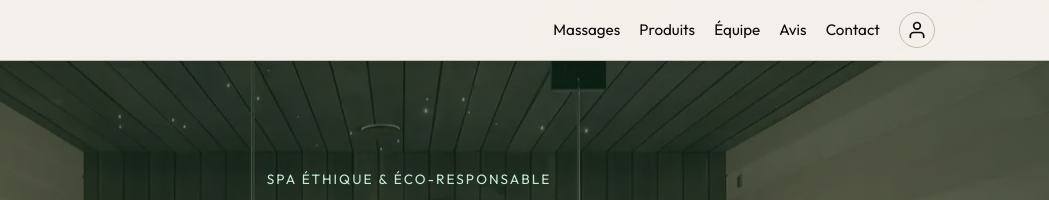
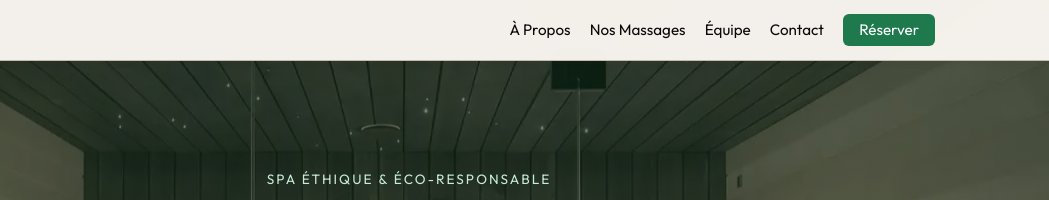
Before and after one commit to Rikoborges/serenispa2, a website: page index.html in a window 1280 px wide. Shown: the top 200 px of the page, 231-1280 px from the left. Drawn offline with nearby package versions, Linux system fonts and the light colour scheme; no server answers.

Commit message:
Update index.html, fix image filename and add Vercel toolbar config
Co-Authored-By: Claude Sonnet 4.6 <noreply@anthropic.com>

```diff
--- a/index.html
+++ b/index.html
@@ -51,20 +51,13 @@
     <span class="burger__line" aria-hidden="true"></span>
   </button>
 
-        <ul class="nav__list" id="nav-menu" role="list">
-          <li><a href="#massages" class="nav__link">Massages</a></li>
-          <li><a href="#produits" class="nav__link">Produits</a></li>
-          <li><a href="#equipe" class="nav__link">Équipe</a></li>
-          <li><a href="#avis" class="nav__link">Avis</a></li>
+  <!-- Menu (ADICIONA id="nav-menu" AQUI) -->
+  <ul class="nav__list" id="nav-menu">
+    <li><a href="#about" class="nav__link">À Propos</a></li>
+    <li><a href="#massages" class="nav__link">Nos Massages</a></li>
+    <li><a href="#team" class="nav__link">Équipe</a></li>
     <li><a href="#contact" class="nav__link">Contact</a></li>
-          <li id="nav-auth">
-            <a href="#connexion" class="nav__user-btn" id="nav-login-btn" aria-label="Connexion">
-              <svg width="20" height="20" viewBox="0 0 24 24" fill="none" stroke="currentColor" stroke-width="2" stroke-linecap="round" stroke-linejoin="round" aria-hidden="true">
-                <path d="M20 21v-2a4 4 0 0 0-4-4H8a4 4 0 0 0-4 4v2"/>
-                <circle cx="12" cy="7" r="4"/>
-              </svg>
-            </a>
-          </li>
+    <li><a href="#" class="nav__link nav__link--cta">Réserver</a></li>
   </ul>
 </nav>
     </div>
```
Also changed, not shown: src/assets/depp-muscle.webp (renamed from src/assets/depp muscle.webp), vercel.json. Lines whose indentation alone changed are shown as unchanged.
